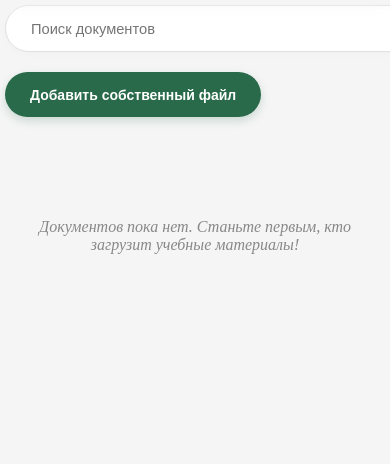
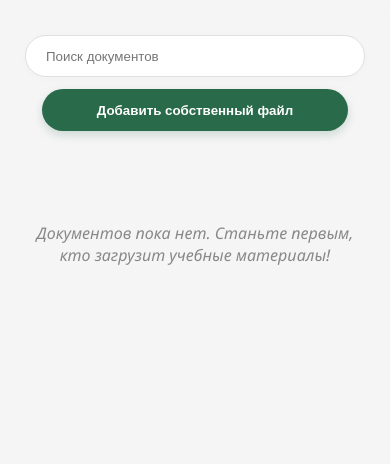
Before and after one commit to Nick0-0/WebSite_StudForum, a Node server app: page /document in a window 390 px wide. Shown: the part 50-514 px from the top of the page. Run offline with Node 20, Linux system fonts and the light colour scheme; the visitor is signed in with stand-in values (Sample User, id 1); data that the repository does not hold is empty; some libraries are stand-ins or nearby versions.

Commit message:
Added adaptive styles to docs page

```diff
--- a/1public/styles/document-style.css
+++ b/1public/styles/document-style.css
@@ -1,5 +1,5 @@
 
-.documents-page {
+.doc-action-page {
     max-width: 1200px;
     margin: 0 auto;
     padding: 30px 20px;
@@ -20,7 +20,7 @@
 .search-box {
     flex: 1;
     min-width: 280px;
-    max-width: 500px;
+    max-width: 350px;
 }
 .search-box input {
     width: 100%;
@@ -311,3 +311,43 @@
     box-shadow: 0 4px 10px rgba(240, 173, 78, 0.2);
     border-color: #f0ad4e;
 }
+
+/*================================================================
+    ADAPTIVE STYLES TO MOBILE DEVICES
+================================================================*/
+
+@media(max-width: 768px) {
+    .docs-action-page {
+        width: 100%;
+        max-width: 100%;
+        padding: 15px 12px;
+        box-sizing: border-box;
+    }
+    .docs-action-bar {
+        max-width: 100%;
+        width: 100%;
+        flex-direction: column;
+        justify-content: stretch;
+        gap: 12px;
+        margin-bottom: 20px;
+    }
+    .docs-action-bar .search-box {
+        max-width: 100%;
+        min-width: 0;
+        width: 100%;
+    }
+    .docs-action-bar .search-box input {
+        box-sizing: border-box;
+        width: 100%;
+        height: 42px;
+        padding: 0 20px;
+        font-size: smaller;
+    }
+    .docs-action-bar .btn-upload-trigger {
+        width: 90%;
+        height: 42px;
+        text-align: center;
+        align-self: center;
+        font-size: smaller;
+    }
+}
--- a/1public/styles/forum-style.css
+++ b/1public/styles/forum-style.css
@@ -39,6 +39,7 @@
     box-shadow: 0 4px 12px rgba(41, 106, 74, 0.15);
 }
 .btn-create-topic {
+    max-width: 400px;
     height: 45px;
     padding: 0 25px;
     background-color: #296a4a;
@@ -395,15 +396,18 @@
         width: 100%;
     }
     .forum-action-bar .search-box input {
+        box-sizing: border-box;
+        width: 100%;
         height: 42px;
         padding: 0 20px;
         font-size: smaller;
     }
     .btn-create-topic {
-        width: 100%;
+        width: 90%;
         height: 42px;
         text-align: center;
         font-size: smaller;
+        align-self: center;
     }
 
     .topic-card {
```
